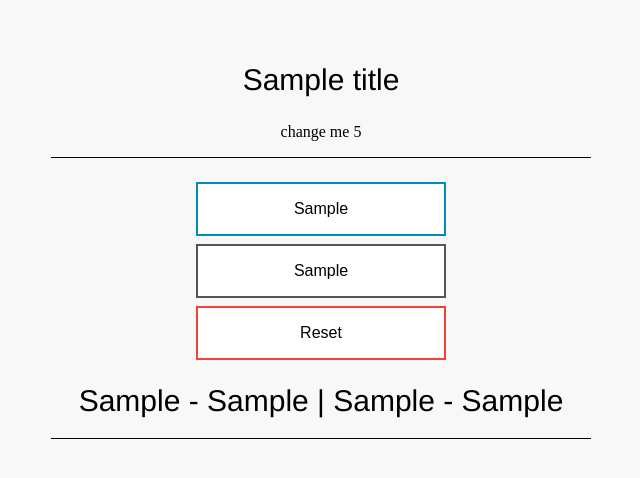
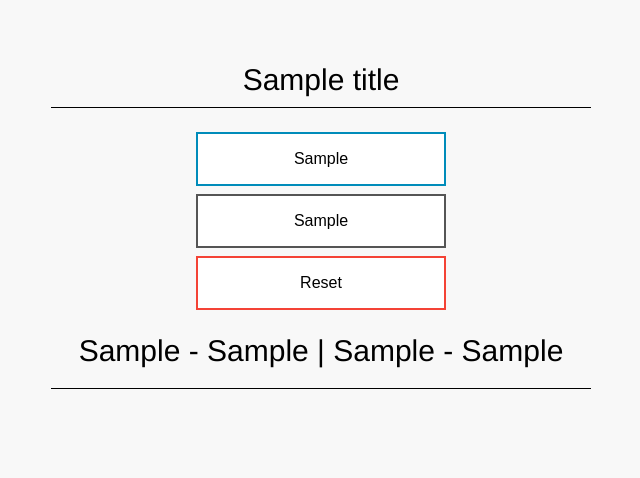
Before and after one commit to taha361/microservices, a Flask app: template azure-vote/azure-vote/templates/index.html in a window 1280 px wide. Shown: the top 478 px of the page, without its empty margins (319-959 px from the left). Run offline with Flask 2, Linux system fonts and the light colour scheme; the template is opened without the code that fills it: most values are stand-ins (such as "Sample title", 1, 10 or a date in 2020).

Commit message:
Update index.html

```diff
--- a/azure-vote/azure-vote/templates/index.html
+++ b/azure-vote/azure-vote/templates/index.html
@@ -15,7 +15,6 @@
         <form id="form" name="form" action="/"" method="post"><center>
         <div id="logo">{{title}}</div>
         <div id="space"></div>
-        <p>  change me 5</p>
         <div id="form">
         <button name="vote" value="{{button1}}" onclick="send()" class="button button1">{{button1}}</button>
         <button name="vote" value="{{button2}}" onclick="send()" class="button button2">{{button2}}</button>
```
